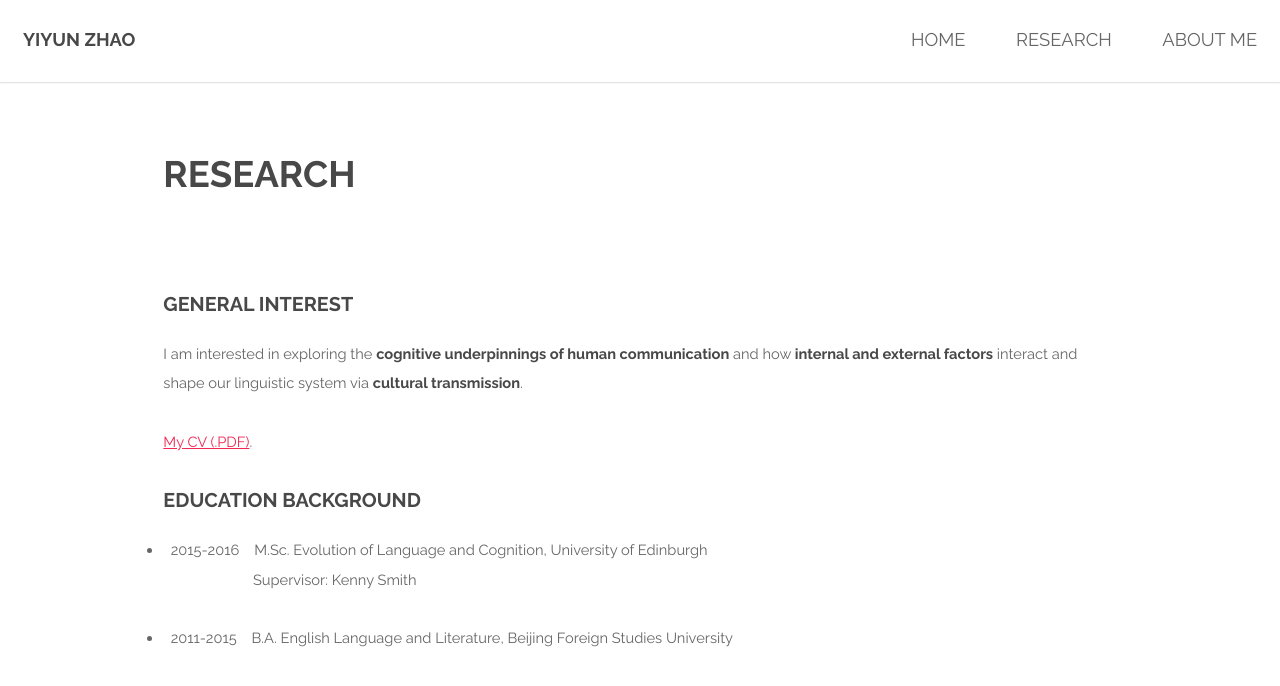
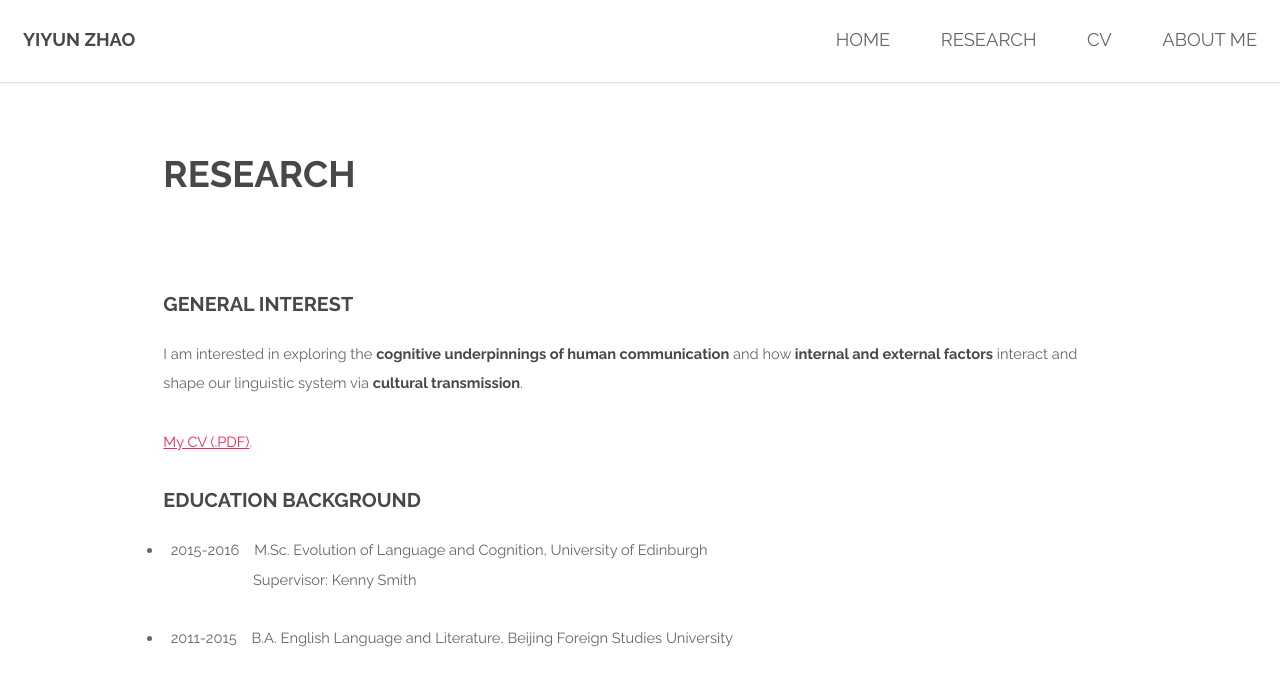
Before and after one commit to yiyunzhao/yiyunzhao.github.io, a plain HTML site: page research.html in a window 1280 px wide. Drawn offline with Linux system fonts and the light colour scheme.

Commit message:
Update research.html

```diff
--- a/research.html
+++ b/research.html
@@ -20,6 +20,7 @@
 					<ul>
 						<li><a href="index.html">Home</a></li>
 						<li><a href="research.html">Research</a></li>
+						<li><a href="cv.pdf">CV</a></li>
 						<li><a href="Me.html">About Me</a></li>
 					</ul>
 				</nav>
```
